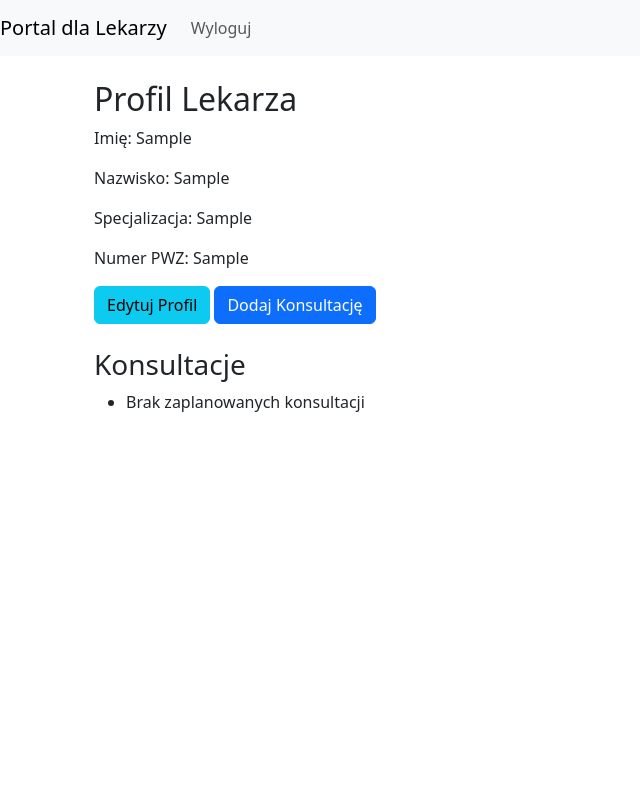
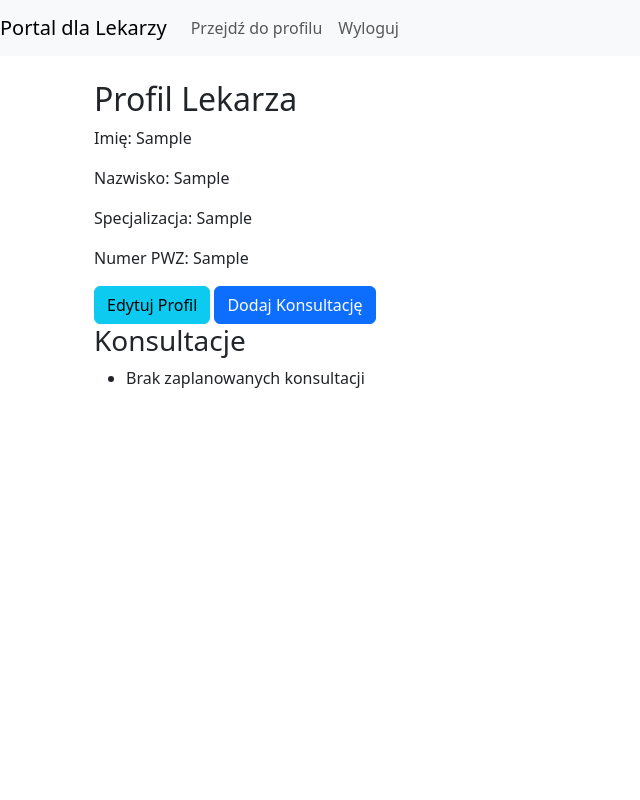
Before and after one commit to aivion2k/Portal_dla_lekarzy, a Django app: page /lekarze/profil/ in a window 1280 px wide. Shown: the whole page, without its empty margins (0-640 px from the left). Run offline with Django 5.2, Linux system fonts and the light colour scheme; a user stored in the database is signed in; tables that the repository leaves empty hold one stand-in row (values such as "Sample post").

Commit message:
Dodano przejdź do profilu, konsultacje wyświetlane są w scrollowanym kontenerze

```diff
--- a/templates/base.html
+++ b/templates/base.html
@@ -23,6 +23,13 @@
         overflow-y: auto;
     }
 
+    .konsultacje-container {
+    max-height: 300px; /* możesz dostosować tę wartość */
+    min-height: 300px;
+    overflow-y: auto;
+    }
+
+
     .custom-textarea {
         height: 100px;
         resize: none;
@@ -38,6 +45,15 @@
         <div class="collapse navbar-collapse" id="navbarNav">
         <ul class="navbar-nav ml-auto"> {# Użyj ml-auto dla elementów po prawej stronie #}
             {% if user.is_authenticated %}
+                {% if request.user.jest_lekarzem %}
+                    <li class="nav-item">
+                        <a class="nav-link" href="{% url 'profil_lekarza' %}">Przejdź do profilu</a>
+                    </li>
+                {% else %}
+                    <li class="nav-item">
+                        <a class="nav-link" href="{% url 'profil_pacjenta' %}">Przejdź do profilu</a>
+                    </li>
+                {% endif %}
                 <li class="nav-item">
                     <form action="{% url 'logout' %}" method="post">
                         {% csrf_token %}
--- a/templates/lekarze/profil.html
+++ b/templates/lekarze/profil.html
@@ -11,7 +11,8 @@
     <a href="{% url 'edytuj_profil_lekarza' %}" class="btn btn-info">Edytuj Profil</a>
     <a href="{% url 'dodaj_konsultacje' %}" class="btn btn-primary">Dodaj Konsultację</a>
 
-    <h3 class="mt-4">Konsultacje</h3>
+        <h3>Konsultacje</h3>
+    <div class="konsultacje-container">
         <ul>
             {% for konsultacja in konsultacje %}
             <li>
@@ -24,4 +25,6 @@
             {% endfor %}
         </ul>
     </div>
+
+</div>
 {% endblock %}
--- a/templates/pacjenci/profil.html
+++ b/templates/pacjenci/profil.html
@@ -10,6 +10,7 @@
     <a href="{% url 'edytuj_profil_pacjenta' %}" class="btn btn-info">Edytuj Profil</a>
 
     <h3>Konsultacje</h3>
+    <div class="konsultacje-container">
         <ul>
             {% for konsultacja in konsultacje %}
             <li>
@@ -22,4 +23,5 @@
             {% endfor %}
         </ul>
     </div>
+</div>
 {% endblock %}
```
Lines whose indentation alone changed are shown as unchanged.
